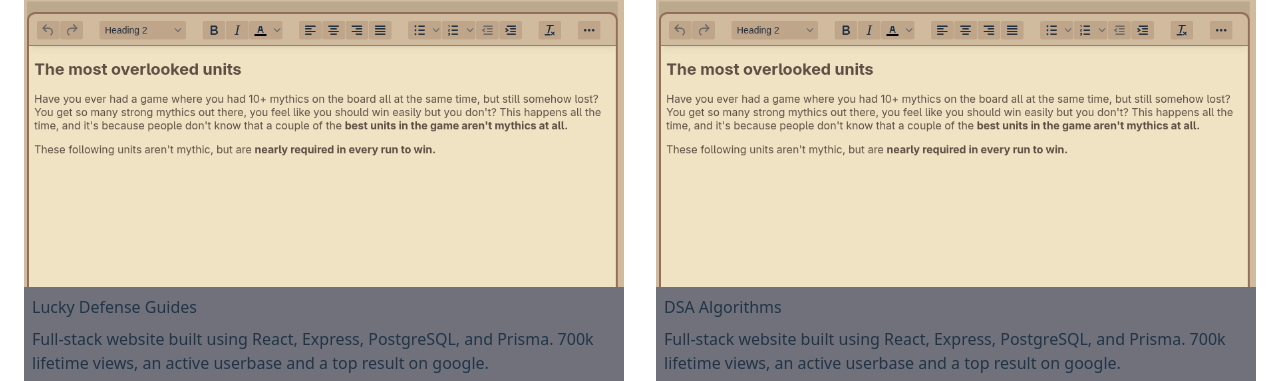
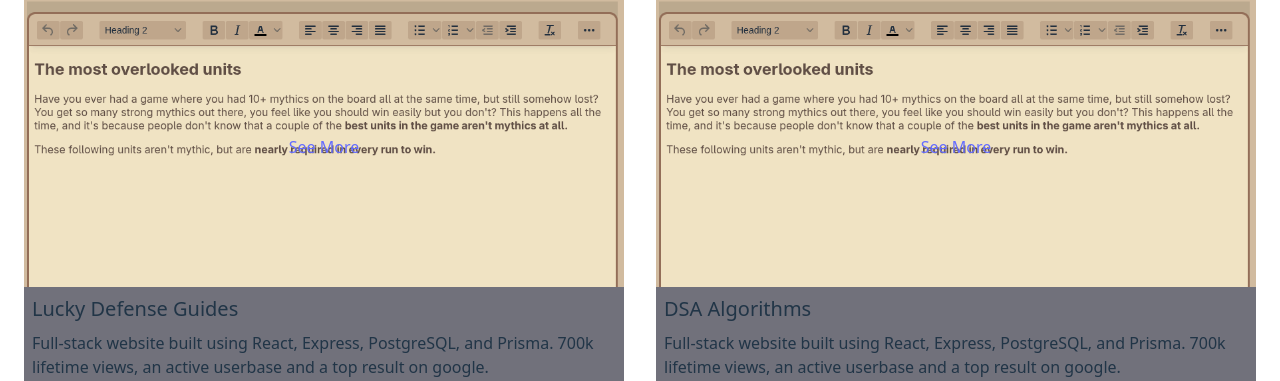
Before and after one commit to GhidBase/personal-website, a React (Vite) app: page / in a window 1280 px wide. Shown: the part 973-1354 px from the top of the page. Built offline with nearby package versions, Linux system fonts and the light colour scheme.

Commit message:
Add blur to my projects

```diff
--- a/src/components/Project.jsx
+++ b/src/components/Project.jsx
@@ -7,24 +7,37 @@
             tabIndex={0}
             className="bg-zinc-700
                 w-80 h-100 md:w-150 md:h-150 relative group
-                overflow-hidden"
+                overflow-hidden
+                blur-none hover:blur-xs transition-all delay-0 duration-500"
         >
-            <img src={ldg} alt="" className="w-full h-full object-cover" />
+            <div
+                id={title + "-button-container"}
+                className="absolute left-0 top-0 w-full h-full flex flex-col justify-center items-center"
+            >
+                <a className="">See More</a>
+            </div>
+
+            <img
+                src={ldg}
+                alt=""
+                className="w-full h-full object-cover
+                opacity-100 sm:group-hover:opacity-80 transition-all delay-0 duration-500"
+            />
             <div
                 id={"p-" + title + "-detail-container"}
                 className="absolute bottom-0 left-0 right-0
                 bg-zinc-500
-                h-40 group-focus:h-10
-                opacity-100 sm:group-hover:opacity-50 group-focus:opacity-80
-                transition-all duration-700 delay-100
+                h-40 group-focus:h-11 sm:group-focus:h-40
+                opacity-100 group-focus:opacity-80
+                transition-all duration-700 delay-100 sm:delay-0
                 p-2"
             >
-                <h1 id={"p-" + title + "-detail-container"} className="pb-2">
+                <h1 id={"p-" + title + "-title"} className="pb-2 text-xl">
                     {title}
                 </h1>
                 <div
                     id={"p-" + title + "-details"}
-                    className="min-h-0 group-focus:opacity-0 transition-all overflow-hidden duration-700"
+                    className="min-h-0 group-focus:opacity-0 sm:group-focus:opacity-100 transition-all overflow-hidden duration-500"
                 >
                     <p className="">
                         Full-stack website built using React, Express,
```
